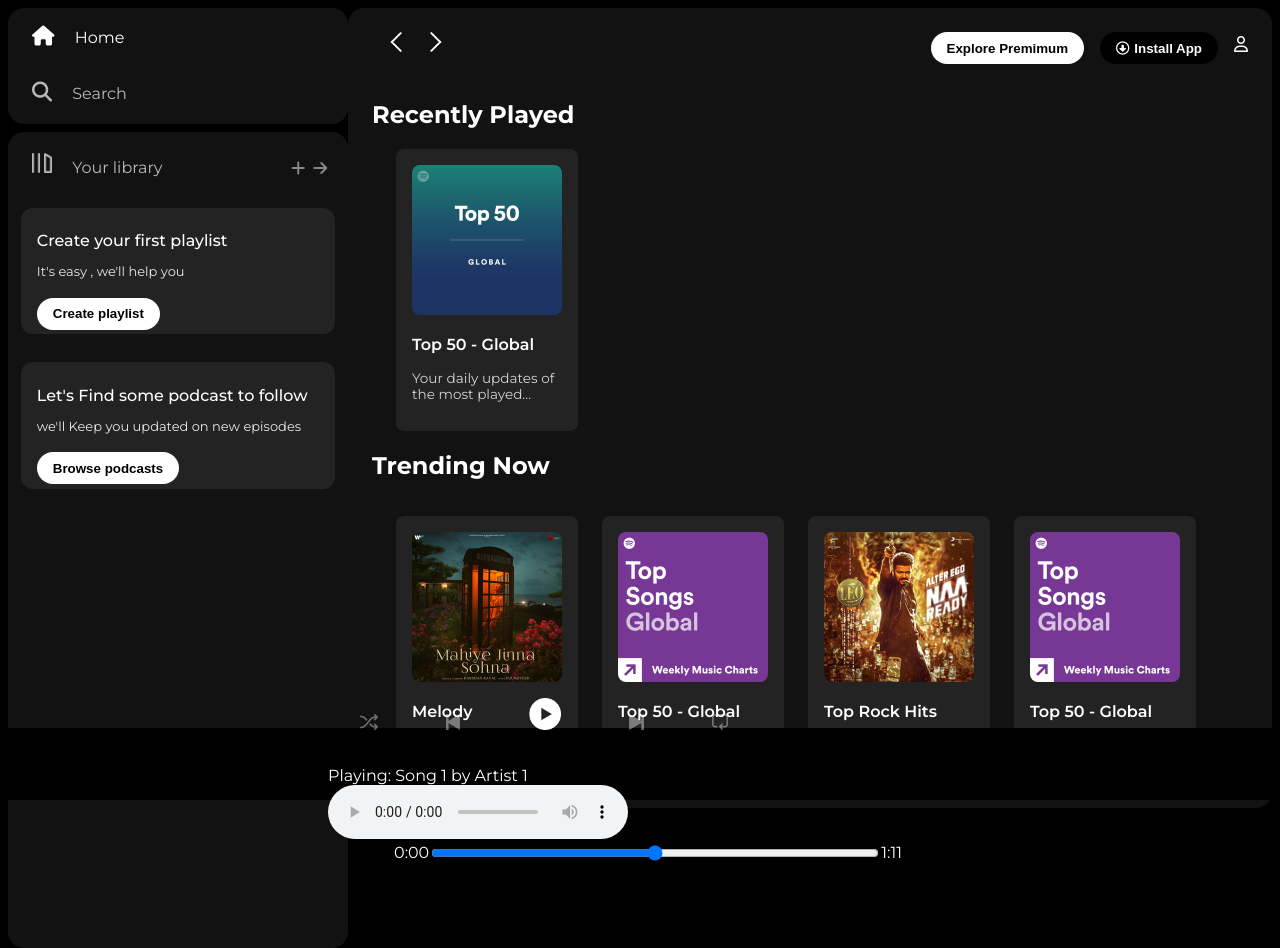
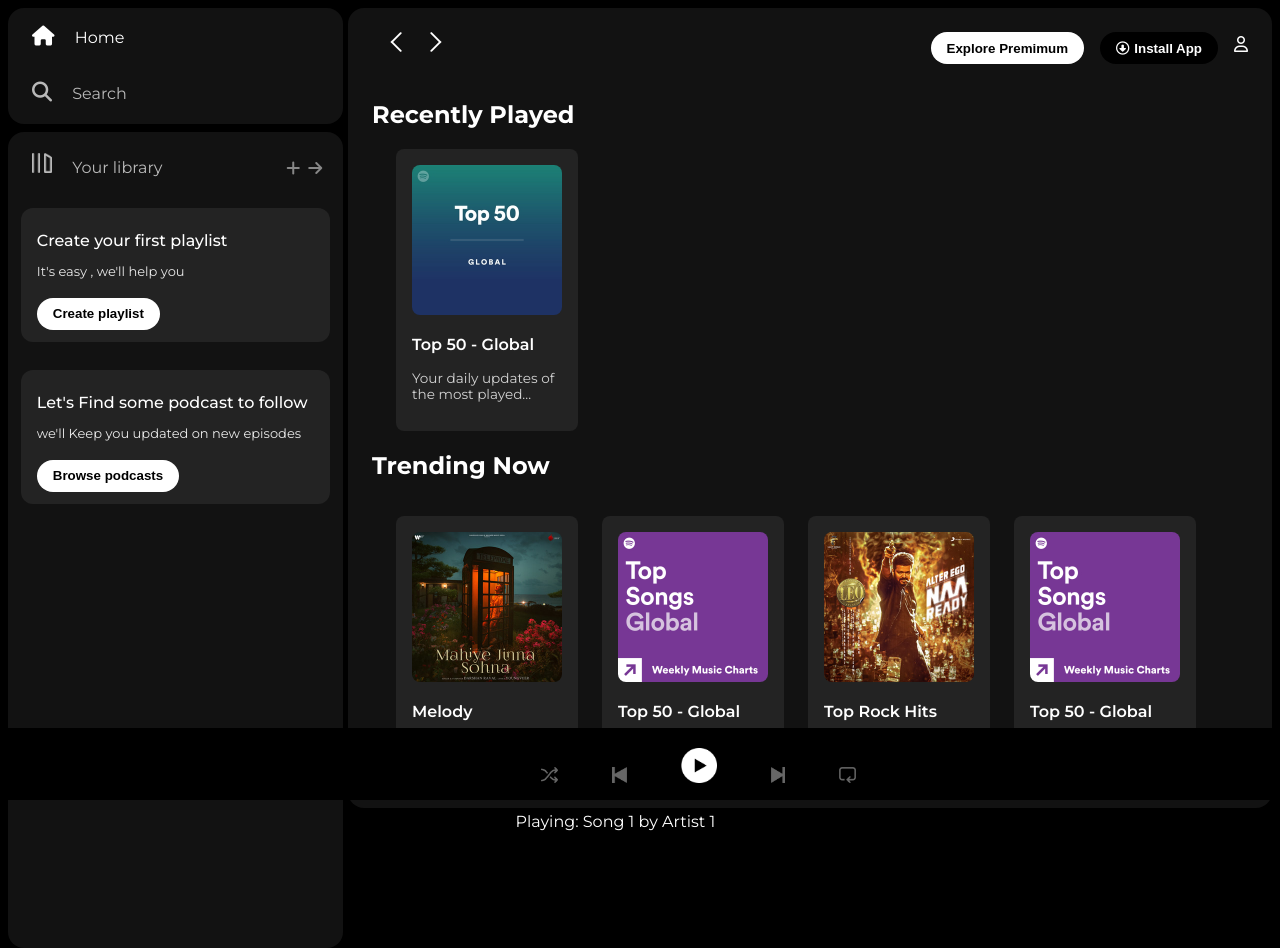
Before and after one commit to CybersecurityDSA/Kinetic-Heap-CDL, a plain HTML site: page musicplayer/index.html in a window 1280 px wide. Drawn offline with Linux system fonts and the light colour scheme.

Commit message:
updated music player

```diff
--- a/musicplayer/index.html
+++ b/musicplayer/index.html
@@ -126,17 +126,17 @@
                 <div id="player-controls">
                     <img src="./assets/player_icon1.png" class="player-control-icon">
                     <img src="./assets/player_icon2.png" class="player-control-icon" id="previousSong">
-                    <img src="./assets/player_icon3.png" class="player-control-icon" style="opacity: 1;height: 2rem" id="playPause">
+                    <img src="./assets/player_icon3.png" class="player-control-icon" style="opacity: 1;height: 35px;" id="playPause">
                     <img src="./assets/player_icon4.png" class="player-control-icon" id="nextSong">
                     <img src="./assets/player_icon5.png" class="player-control-icon">
                 </div>
                 <div id="current-song"></div>
-                <audio id="audio-player" controls></audio>
-                <div class="playback-bar">
+                <audio id="audio-player"></audio>
+                <!-- <div class="playback-bar">
                     <span class="curr-time">0:00</span>
                     <input type="range" min="0" max="100" class="progress-bar" step="1">
                     <span class="tot-time">1:11</span>
-                </div>
+                </div> -->
             </div>
             <div class="controls"></div>
         </div>
--- a/musicplayer/style.css
+++ b/musicplayer/style.css
@@ -36,6 +36,7 @@
 .nav{
     background-color: #121212;
     border-radius: 1rem;
+    margin-right: 5px;
     display: flex;
     flex-direction: column;
     justify-content: center;
@@ -65,7 +66,7 @@
     height: 100%;
     margin-top: 0.5rem;
     padding: 0.5rem 0.8rem;
-
+    margin-right: 5px;
 }
 .options{
     display: flex;
@@ -97,7 +98,7 @@
     border-radius: 0.75rem;
     margin: 0.75rem 0 1.75rem 0 ;
     padding: 0.45rem 1rem;
-
+    padding-bottom: 15px;
 }
 .box-p1{
     height: 1rem;
@@ -194,6 +195,9 @@
 }
 .music-player{
     width: 50%;
+    justify-content: center;
+    margin-left: 250px;
+    margin-top: 25px;
 }
 .controls{
     width: 25%;
@@ -206,7 +210,7 @@
 .player-control-icon{
     height: 1rem;
     opacity: 0.4;
-    margin: 2rem;
+    margin: 25px;
 }
 .player-control-icon:hover{
     opacity: 1;
@@ -216,6 +220,26 @@
     justify-content: center;
     align-items: center;
 }
-.progress-bar{
-    width: 70%;
-}
+
+
+/* width */
+::-webkit-scrollbar {
+    width: 10px;
+  }
+
+  /* Track */
+  ::-webkit-scrollbar-track {
+    background: #f1f1f1;
+    border-radius: 15px;
+  }
+
+  /* Handle */
+  ::-webkit-scrollbar-thumb {
+    background: #888;
+    border-radius: 15px;
+  }
+
+  /* Handle on hover */
+  ::-webkit-scrollbar-thumb:hover {
+    background: #555;
+  }
```
Also changed, not shown: 1 other file.
